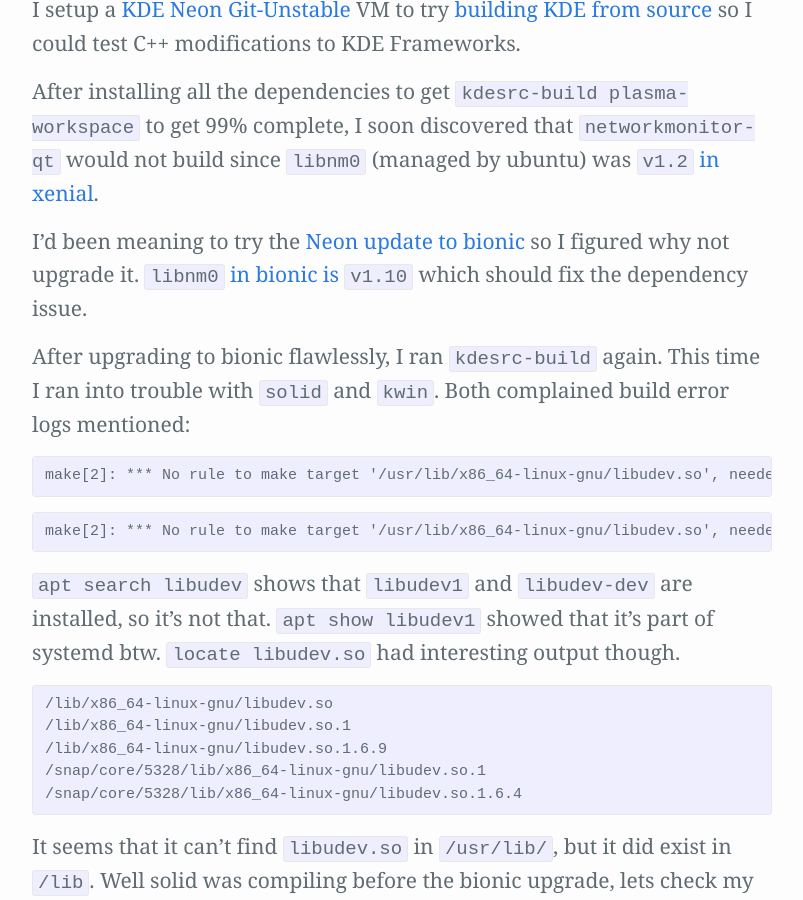
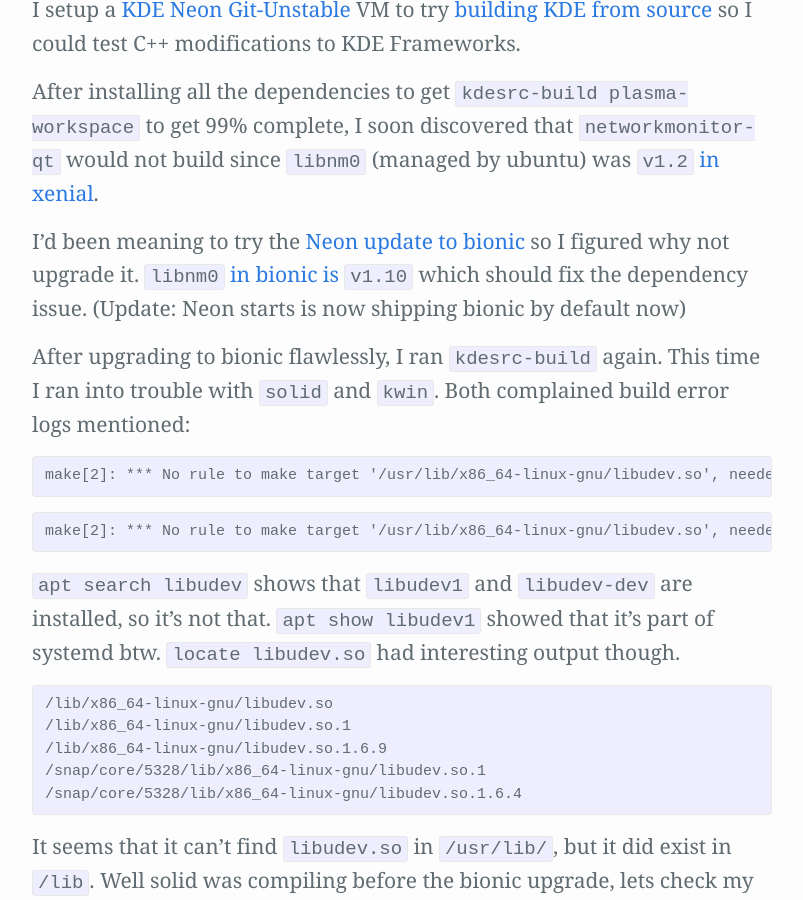
Before and after one commit to Zren/zren.github.io, a Jekyll site: the page built from _posts/2018-09-26-kdesrc-build-in-kde-neon.markdown, in a window 1280 px wide and 900 px high, scrolled down 829 px. Shown: the whole window, without its empty margins (238-1041 px from the left). Built offline with Jekyll 4.4.1, drawn with Linux system fonts in a browser that asks for light colours.

Commit message:
bionic is default now

```diff
--- a/_posts/2018-09-26-kdesrc-build-in-kde-neon.markdown
+++ b/_posts/2018-09-26-kdesrc-build-in-kde-neon.markdown
@@ -7,7 +7,7 @@
 
 After installing all the dependencies to get `kdesrc-build plasma-workspace` to get 99% complete, I soon discovered that `networkmonitor-qt` would not build since `libnm0` (managed by ubuntu) was `v1.2` [in xenial](https://packages.ubuntu.com/xenial/libnm0).
 
-I'd been meaning to try the [Neon update to bionic](https://community.kde.org/Neon/BionicUpgrades) so I figured why not upgrade it. `libnm0` [in bionic is](https://packages.ubuntu.com/bionic/libnm0) `v1.10` which should fix the dependency issue.
+I'd been meaning to try the [Neon update to bionic](https://community.kde.org/Neon/BionicUpgrades) so I figured why not upgrade it. `libnm0` [in bionic is](https://packages.ubuntu.com/bionic/libnm0) `v1.10` which should fix the dependency issue. (Update: Neon starts is now shipping bionic by default now)
 
 After upgrading to bionic flawlessly, I ran `kdesrc-build` again. This time I ran into trouble with `solid` and `kwin`. Both complained build error logs mentioned:
 
```
